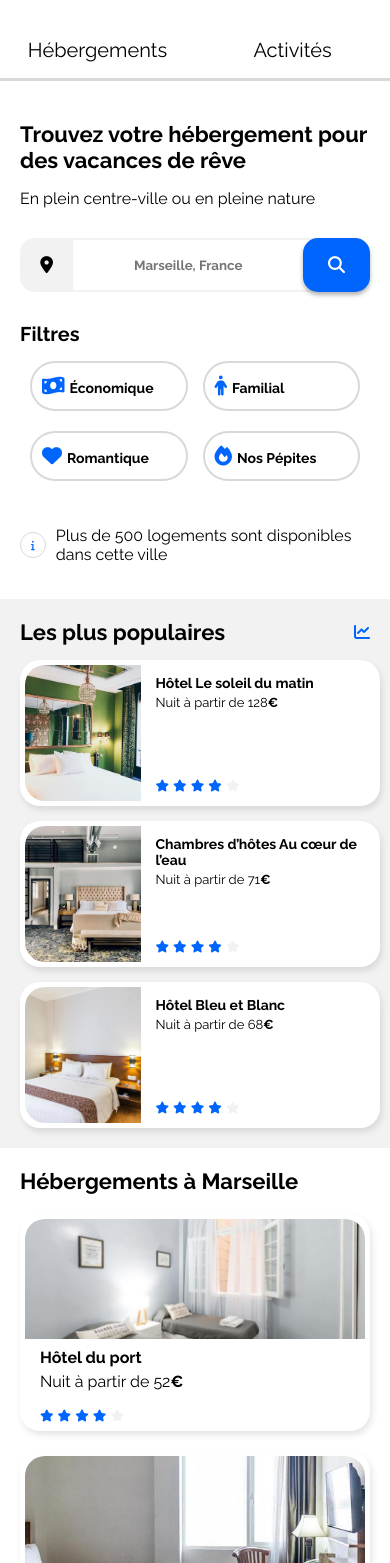
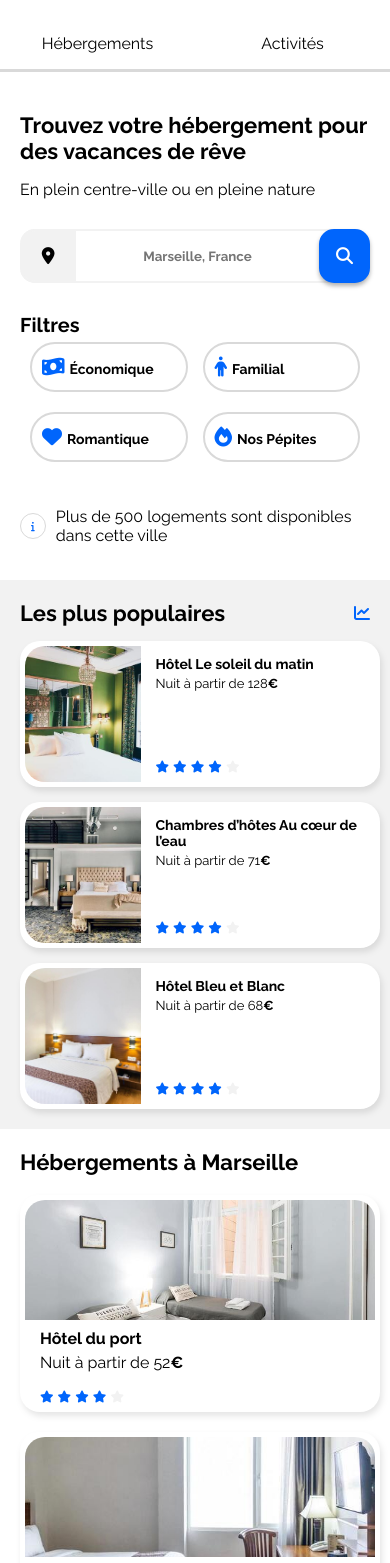
Before and after one commit to Lylouf13/OC_3, a plain HTML site: page index.html in a window 390 px wide. Shown: the part 51-1614 px from the top of the page. Drawn offline with Linux system fonts and the light colour scheme.

Commit message:
Last push - Refactorized some elements - Added <a> on cards (removed cursor:pointer) - Added <form> on searchbar - some css changes

```diff
--- a/css/style.css
+++ b/css/style.css
@@ -115,10 +115,10 @@ a {
     background-color: var(--main-bg-color);
     border: 2px solid var(--main-bg-color);
     border-radius: 15px 0px 0px 15px;
+    color: black;
 }
 .recherche-barre-container .fa-solid{
     font-size: 17px;
-    color: black;
 }
 .recherche-barre-input{
     height: inherit;
@@ -129,11 +129,12 @@ a {
     border:solid var(--main-bg-color);
     border-width: 2px 0px 2px 0px ;
 }
+
 .recherche-barre-button{
     display: flex;
     flex-direction: column;
     justify-content: center;
-    height:inherit;
+    height:54px;
     padding-right: 15px;
     padding-left: 15px;
     color: white;
@@ -146,10 +147,14 @@ a {
 .recherche-barre-button-mobile{
     display: none;
     align-items: center;
-    height: 50px;
-    width: 50px;
+    height: 54px;
+    width: 54px;
+    color: white;
     border-radius: 15px;
     filter: drop-shadow(0px 3px 2px rgba(0, 0, 0, 0.3));
+}
+.recherche-barre-button-mobile+.fa-solid{
+    color: white;
 }
 .recherche-filtres{
     display: flex;
@@ -217,10 +222,12 @@ a {
     align-items: stretch;
     flex-wrap: wrap;
 }
+.hebergements-cards a{
+    width: 30%;
+}
 .hebergements-cards .card{
     margin-top: 20px;
-    width: 28%;
-    cursor: pointer;
+    width: 100%;
 }
 .hebergements-cards img{
     height: 124px;
@@ -292,10 +299,12 @@ a {
     margin-top: 25px;
     margin-bottom: 25px;
 }
+.activites-cards a{
+    width: 25%;
+}
 .activites-cards .card{
     padding:0;
-    width: 25%;
-    cursor: pointer;
+    width: 100%;
 }
 .activites-cards img{
     height: 380px;
@@ -310,9 +319,13 @@ a {
 /****** Media queries ***********/
 /* Medium devices (tablets, less/equal than 1024px) */
 @media (max-width: 1024px) {
-    .main-container{
-        padding: 0 45px;
+
+    .recherche-filtres{
+        flex-direction: column;
+        align-items: flex-start;
+        gap:5px;
     }
+
     .hebergements-and-populaires {
         flex-direction: column;
     }
@@ -362,7 +375,7 @@ a {
         justify-content: space-around;
         width: 100%;
         gap:0px;
-        font-size: 20px;
+        font-size: 16px;
     }
     .header-nav a{
         width: 50%;
@@ -459,11 +472,14 @@ a {
     .hebergements-and-populaires .populaires{
         background-color: var(--main-bg-color);
     }
+
     .hebergements-cards{
         margin-bottom: 15px;
     }
+    .hebergements-cards a{
+        width: 100%;
+    }
     .hebergements-cards .card{
-        width: 100%;
         height: fit-content;
     }
     .hebergements-cards img{
@@ -490,8 +506,10 @@ a {
     .activites-cards{
         flex-direction: column;
     }
+    .activites-cards a{
+        width: 100%;
+    }
     .activites-cards .card{
-        width: 100%;
         height: fit-content;
     }
     .activites-cards img{
--- a/index.html
+++ b/index.html
@@ -17,9 +17,7 @@
 <body>
     <div class="main-container">
         <header>
-            <div>
             <img class="header-logo" src="images/logo/Booki@3x.png" alt="Le Logo Booki">
-            </div>
             <nav class="header-nav">
                 <a href="#hebergementsSection">
                     <p>Hébergements</p>
@@ -35,16 +33,16 @@
                     <h2 class="section-title">Trouvez votre hébergement pour des vacances de rêve</h2>
                     <p>En plein centre-ville ou en pleine nature</p>
                 </div>
-                <div class="recherche-barre-container">
+                <form class="recherche-barre-container" action="#" method="post">
                     <div class="recherche-barre-border">
-                        <div class="recherche-barre-icon-container"> <i class="fa-solid fa-location-dot"></i></div>
+                        <i class="fa-solid fa-location-dot recherche-barre-icon-container"></i>
                         <input class="recherche-barre-input" type="text" placeholder="Marseille, France">
-                        <div class="recherche-barre-button"><p>Recherche</p></div>
-                        <div class="recherche-barre-button recherche-barre-button-mobile"><i class="fa-solid fa-magnifying-glass"></i></div>
+                        <button class="recherche-barre-button" type="submit">Recherche</button>
+                        <button class="fa-solid fa-magnifying-glass recherche-barre-button recherche-barre-button-mobile" type="submit"></button>
                     </div>
-                </div>
+                </form>
                 <div class="recherche-filtres">
-                    <div><h3>Filtres</h3></div>
+                    <h3>Filtres</h3>
                     <div class="recherche-filtres-button-container">
                         <button><i class="fa-solid fa-money-bill-wave recherche-filtres-icons"></i>Économique</button>
                         <button><i class="fa-solid fa-person recherche-filtres-icons"></i>Familial</button>
@@ -58,6 +56,7 @@
                 <section class="hebergements">
                     <h2 class="section-title" id="hebergementsSection">Hébergements à Marseille</h2>
                     <div class="hebergements-cards">
+                        <a href="#">
                             <article class="card">
                                 <img src="images/hebergements/fred-kleber.jpg" alt="Image de la chambre d'hôtel montrant un lit">
                                 <div class="card-content">
@@ -75,6 +74,8 @@
                                 </div>
                             </div>
                         </article>
+                        </a>
+                        <a href="#">
                             <article class="card">
                                 <img src="images/hebergements/febrian-zakaria.jpg" alt="Image de la chambre d'hôtel montrant un lit">
                                 <div class="card-content">
@@ -92,6 +93,8 @@
                                     </div>
                                 </div>
                             </article>
+                        </a>
+                        <a href="#">
                             <article class="card">
                                 <img src="images/hebergements/reisetopia.jpg" alt="Image de la chambre d'hôtel montrant un lit">
                                 <div class="card-content">
@@ -109,6 +112,8 @@
                                     </div>
                                 </div>
                             </article>
+                        </a>
+                        <a href="#">
                             <article class="card">
                                 <img src="images/hebergements/annie-spratt.jpg" alt="Image de la chambre d'hôtel montrant un lit">
                                 <div class="card-content">
@@ -126,6 +131,8 @@
                                     </div>
                                 </div>
                             </article>
+                        </a>
+                        <a href="#">
                             <article class="card">
                                 <img src="images/hebergements/marcus-loke.jpg" alt="Image de la chambre d'hôtel montrant un lit">
                                 <div class="card-content">
@@ -143,6 +150,8 @@
                                     </div>
                                 </div>
                             </article>
+                        </a>
+                        <a href="#">
                             <article class="card">
                                 <img src="images/hebergements/nicate-lee.jpg" alt="Image de la chambre d'hôtel montrant un lit">
                                 <div class="card-content">
@@ -160,6 +169,7 @@
                                 </div>
                             </div>
                         </article>
+                    </a>
                     </div>
                     <h3>Afficher plus</h3>
                 </section>
@@ -232,22 +242,30 @@
             <section class="activites" id="activiteSection">
                 <h2 class="section-title">Activités à Marseille</h2>
                 <div class="activites-cards">
+                    <a href="#">
                         <article class="card">
                             <img src="images/activites/reno-laithienne.jpg" alt="Image montrant Le vieux Port de Marseille au petit matin">
                             <h3 class="card-title">Le vieux Port</h3>
                         </article>
+                    </a>
+                    <a href="#">
                         <article class="card">
                             <img src="images/activites/paul-hermann.jpg" alt="Image montrant le Fort de Pomègues depuis un point de vue en contrebas">
                             <h3 class="card-title">Fort de Pomègues</h3>
                         </article>
+                    </a>
+                    <a href="#">
                         <article class="card">
                             <img src="images/activites/kilyan-sockalingum.jpg" alt="Image montrant une côte verdoyante appartenant au parc national des Calanques">
                             <h3 class="card-title">Parc national des Calanques</h3>
                         </article>
+                    </a>
+                    <a href="#">
                         <article class="card">
                             <img src="images/activites/florian-wehde.jpg" alt="Image montrant Notre-Dame-de-la-Garde surplombant la cité phocéenne">
                             <h3 class="card-title">Notre-Dame-de-la-Garde</h3>
                         </article>
+                    </a>
                 </div>
             </section>
         </main>
```
Lines whose indentation alone changed are shown as unchanged.
